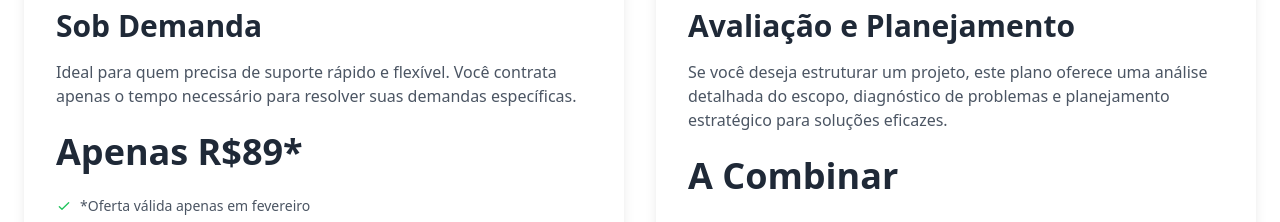
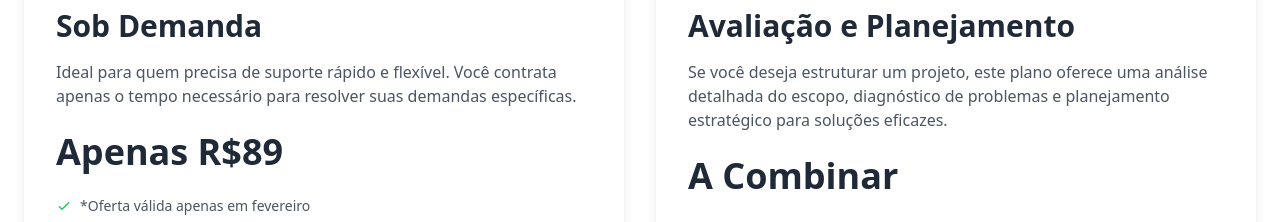
Before and after one commit to DougFelipe/landpage, a React (Vite) app: page / in a window 1280 px wide. Shown: the part 4720-4942 px from the top of the page. Built offline with nearby package versions, Linux system fonts and the light colour scheme.

Commit message:
test:conect

```diff
--- a/src/App.tsx
+++ b/src/App.tsx
@@ -543,7 +543,7 @@ function App() {
     <PlanCard
       title="Sob Demanda"
       description="Ideal para quem precisa de suporte rápido e flexível. Você contrata apenas o tempo necessário para resolver suas demandas específicas."
-      price="Apenas R$89*"
+      price="Apenas R$89"
       features={[
         "*Oferta válida apenas em fevereiro",
         " Atendimento sob medida para suas necessidades",
```
